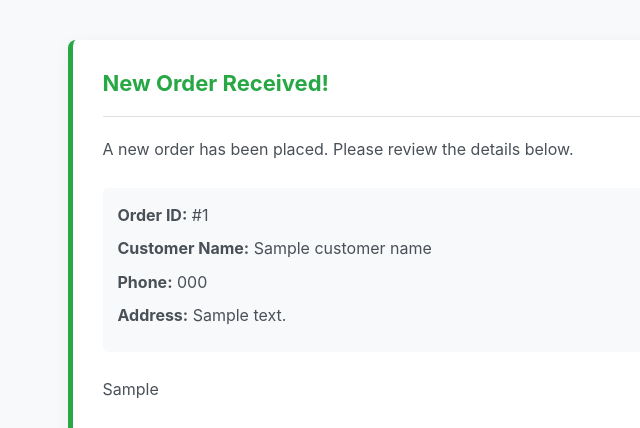
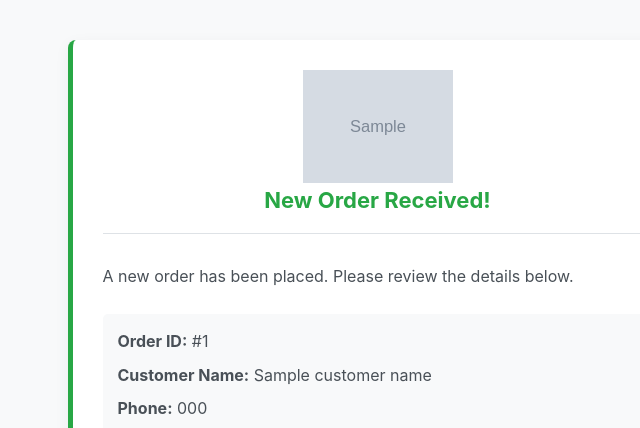
Before and after one commit to vickyrock008/E-commerce-Fashion-Clothing, a Python web app: template backend/app/templates/new_order_admin_notification.html in a window 1280 px wide. Shown: the top 428 px of the page, without its empty margins (265-905 px from the left). Run offline with Jinja, Linux system fonts and the light colour scheme; the template is opened without the code that fills it: most values are stand-ins (such as "Sample title", 1, 10 or a date in 2020); grey boxes marked "Sample" are stand-in pictures.

Commit message:
Update new_order_admin_notification.html

```diff
--- a/backend/app/templates/new_order_admin_notification.html
+++ b/backend/app/templates/new_order_admin_notification.html
@@ -5,6 +5,8 @@
     <style>
         body { font-family: -apple-system, BlinkMacSystemFont, 'Segoe UI', sans-serif; margin: 0; padding: 0; background-color: #f8f9fa; }
         .container { max-width: 550px; margin: 40px auto; background-color: #ffffff; padding: 30px; border-radius: 8px; box-shadow: 0 4px 15px rgba(0,0,0,0.05); border-left: 5px solid #28a745; }
+        .header { text-align: center; padding: 0; margin-bottom: 30px; background-color: transparent; }
+        .header img { max-width: 150px; }
         .header h1 { font-size: 22px; color: #28a745; margin: 0 0 20px; padding-bottom: 20px; border-bottom: 1px solid #dee2e6;}
         .content { line-height: 1.6; font-size: 16px; color: #495057; }
         .info-block { background-color: #f8f9fa; padding: 15px; border-radius: 5px; margin: 25px 0; }
@@ -20,7 +22,10 @@
 </head>
 <body>
     <div class="container">
-        <div class="header"><h1>New Order Received!</h1></div>
+        <div class="header">
+            <img src="{{ logo_url }}" alt="The Outfit Oracle Logo">
+            <h1>New Order Received!</h1>
+        </div>
         <div class="content">
             <p>A new order has been placed. Please review the details below.</p>
 
```
